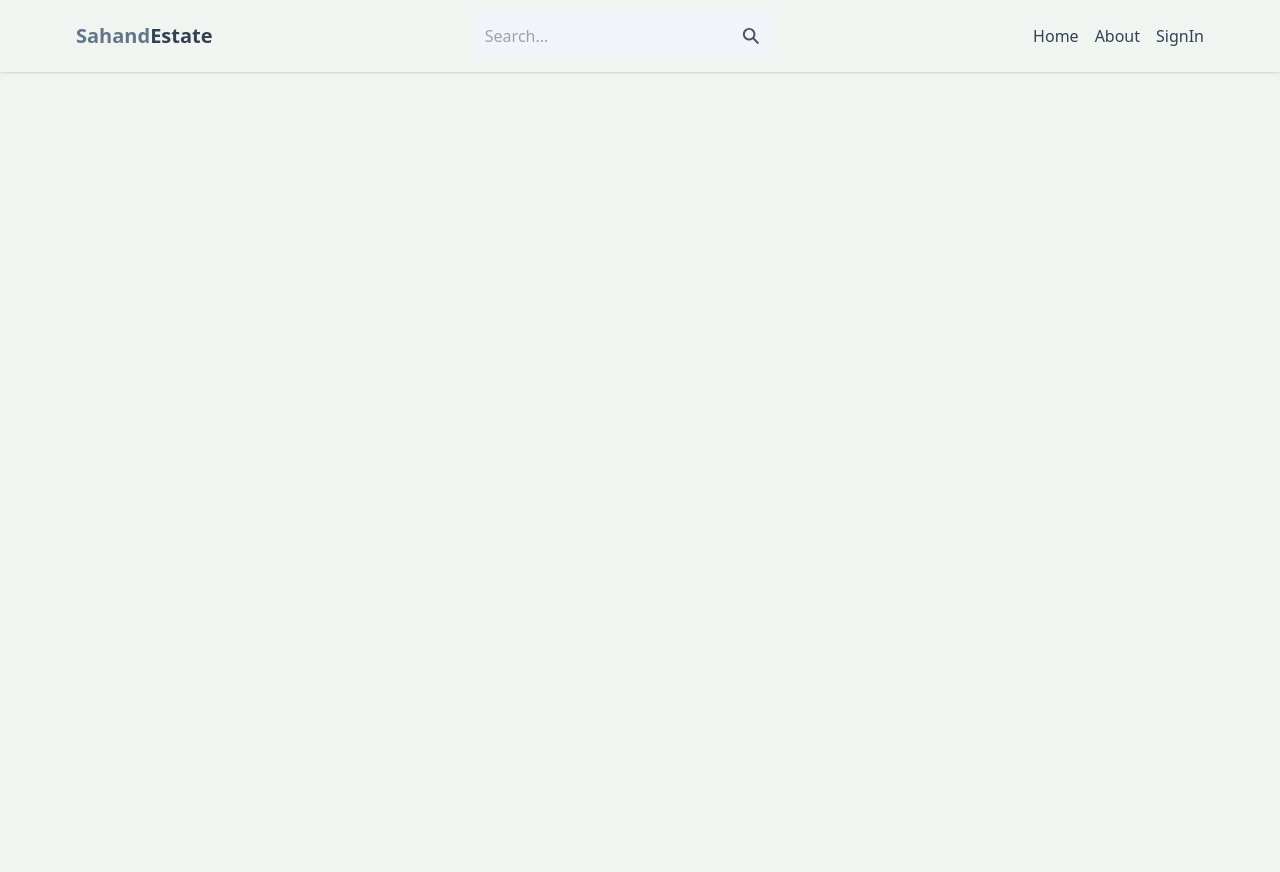
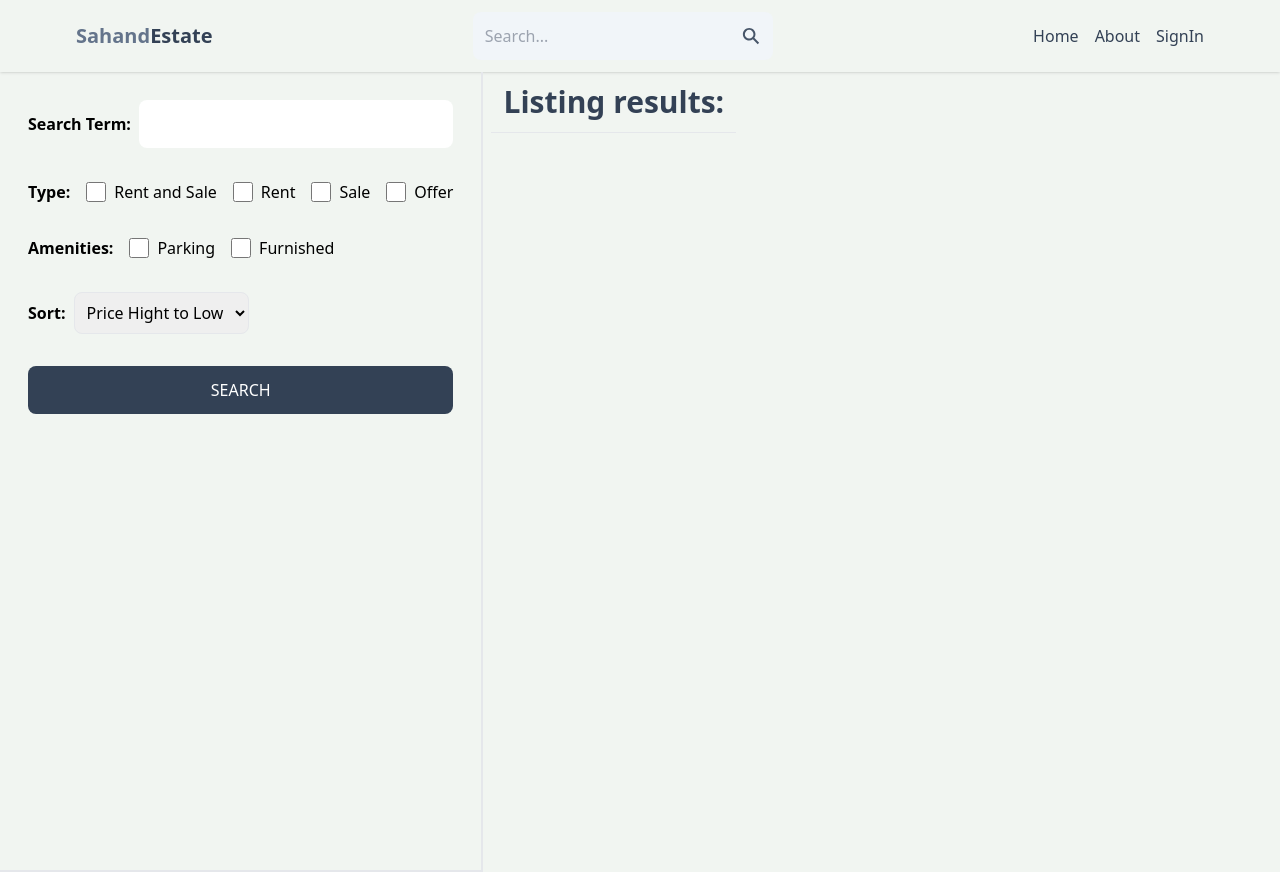
Before and after one commit to manishtomer01/estate-app, a React (Vite) app in the folder client/: page /search in a window 1280 px wide. Before the commit the page ends 800 px from the top, so only its background shows below. Built offline with nearby package versions, Linux system fonts and the light colour scheme; no server answers.

Commit message:
create search page UI

```diff
--- a/client/src/App.jsx
+++ b/client/src/App.jsx
@@ -9,6 +9,7 @@ import {
   SignIn,
   SignUp,
   UpdateListing,
+  Search,
 } from "./pages";
 export default function App() {
   return (
@@ -19,6 +20,7 @@ export default function App() {
         <Route path={"/sign-in"} element={<SignIn />} />
         <Route path={"/sign-up"} element={<SignUp />} />
         <Route path={"/about"} element={<About />} />
+        <Route path={"/search"} element={<Search />} />
         <Route path={"/listing/:id"} element={<ListingShow />} />
         <Route element={<PrivateRoute />}>
           <Route path={"/profile"} element={<Profile />} />
--- a/client/src/components/HeaderComponent.jsx
+++ b/client/src/components/HeaderComponent.jsx
@@ -1,8 +1,26 @@
+import { useEffect } from "react";
+import { useState } from "react";
 import { IoSearchSharp } from "react-icons/io5";
 import { useSelector } from "react-redux";
-import { Link } from "react-router-dom";
+import { Link, useNavigate, useSearchParams } from "react-router-dom";
+
 export default function HeaderComponent() {
   const { currentUser } = useSelector((state) => state.user);
+  const [searchTerm, setSearchTerm] = useState("");
+  const navigate = useNavigate();
+  const [urlParams] = useSearchParams();
+  function handleSubmit(e) {
+    e.preventDefault();
+    urlParams.set("searchTerm", searchTerm);
+    const searchQuery = urlParams.toString();
+    navigate(`/search?${searchQuery}`);
+  }
+  useEffect(() => {
+    const searchTermFromUrl = urlParams.get("searchTerm");
+    if (searchTermFromUrl) {
+      setSearchTerm(searchTermFromUrl);
+    }
+  }, [window.location.search]);
   return (
     <header className="shadow bg-slade-200-md">
       <div className="flex items-center justify-between max-w-6xl p-3 mx-auto">
@@ -12,16 +30,21 @@ export default function HeaderComponent() {
             <span className="text-slate-700">Estate</span>
           </h1>
         </Link>
-        <form className="flex items-center p-3 rounded-lg bg-slate-100">
+        <form
+          onSubmit={handleSubmit}
+          className="flex items-center p-3 rounded-lg bg-slate-100"
+        >
           <input
             className="w-24 bg-transparent focus:outline-none sm:w-64"
             type="text"
             placeholder="Search..."
+            value={searchTerm}
+            onChange={(e) => setSearchTerm(e.target.value)}
           />
           <IoSearchSharp className="text-xl text-slate-600" />
         </form>
         <ul className="flex gap-4 ">
-          <Link to={"/home"}>
+          <Link to={"/"}>
             <li className="hidden sm:inline text-slate-700 hover:underline">
               Home
             </li>
--- /dev/null
+++ b/client/src/pages/Search.jsx
@@ -0,0 +1,76 @@
+import React from "react";
+
+export default function Search() {
+  return (
+    <div className="flex flex-col md:flex-row gap-2">
+      <div className="p-7 border-b-2 md:border-r-2 md:min-h-screen">
+        <form className="flex flex-col gap-8">
+          <div className="flex items-center gap-2">
+            <label
+              className="whitespace-nowrap font-semibold"
+              htmlFor="searchTerm"
+            >
+              Search Term:
+            </label>
+            <input
+              id="searchTerm"
+              className="p-3 outline-blue-500 rounded-lg w-full"
+              type="text"
+            />
+          </div>
+          <div className="flex gap-4 flex-wrap items-center">
+            <label className="font-semibold">Type:</label>
+            <div className="flex gap-2">
+              <input type="checkbox" id="all" className="w-5" />
+              <span>Rent and Sale</span>
+            </div>
+            <div className="flex gap-2">
+              <input type="checkbox" id="rent" className="w-5" />
+              <span>Rent</span>
+            </div>
+            <div className="flex gap-2">
+              <input type="checkbox" id="sale" className="w-5" />
+              <span>Sale</span>
+            </div>
+            <div className="flex gap-2">
+              <input type="checkbox" id="offer" className="w-5" />
+              <span>Offer</span>
+            </div>
+          </div>
+          <div className="flex gap-4 flex-wrap items-center">
+            <label className="font-semibold">Amenities:</label>
+            <div className="flex gap-2">
+              <input
+                type="checkbox"
+                id="parking"
+                className="w-5 onactive:outline-blue-500 checked:after:bg-blue-500"
+              />
+              <span>Parking</span>
+            </div>
+            <div className="flex gap-2">
+              <input type="checkbox" id="furnished" className="w-5" />
+              <span>Furnished</span>
+            </div>
+          </div>
+          <div className="flex items-center gap-2">
+            <label className="font-semibold">Sort:</label>
+            <select id="" className="p-2 outline-blue-500 border rounded-lg">
+              <option>Price Hight to Low</option>
+              <option>Price Low to Hight</option>
+              <option>Latest</option>
+              <option>Oldest</option>
+            </select>
+          </div>
+          <button className="bg-slate-700 text-white p-3 rounded-lg uppercase hover:opacity-95">
+            search
+          </button>
+        </form>
+      </div>
+      <div className="">
+        <h1 className="text-3xl font-semibold border-b p-3 text-slate-700 mt-500">
+          Listing results:
+        </h1>
+      </div>
+    </div>
+  );
+}
--- a/client/src/pages/index.jsx
+++ b/client/src/pages/index.jsx
@@ -6,3 +6,4 @@ export { default as SignUp } from "./SignUp";
 export { default as Listing } from "./Listing";
 export { default as UpdateListing } from "./UpdateListing";
 export { default as ListingShow } from "./ListingShow";
+export { default as Search } from "./Search";
```
